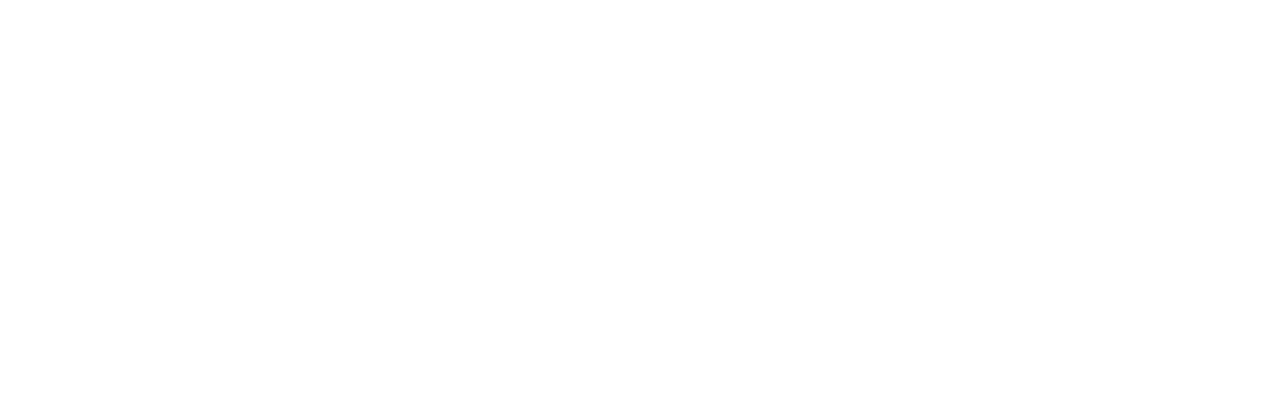
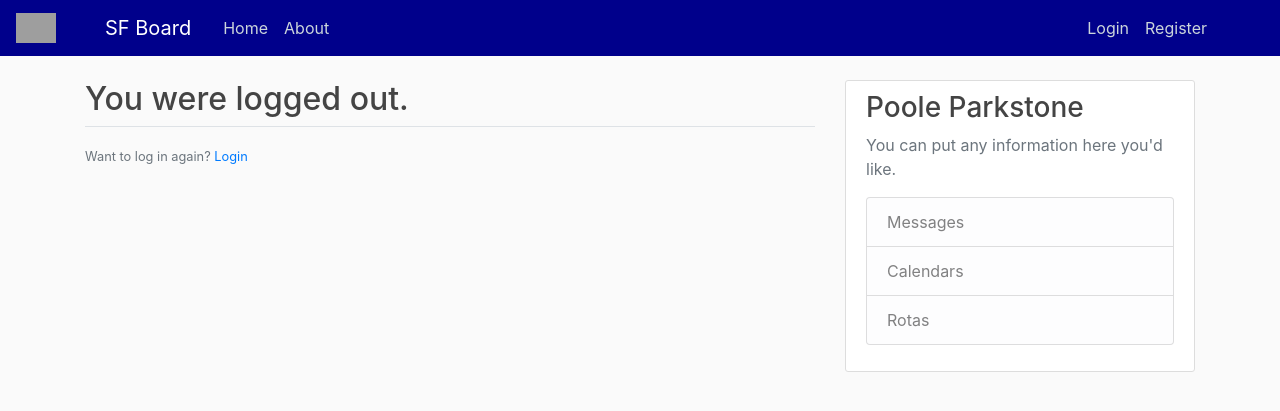
Before and after one commit to patrickd77-eng/DjangoBlogStarter, a Django app: page /logout/ in a window 1280 px wide. Before the commit the part shown is empty. Shown: the top 411 px of the page. Run offline with Django 3.2, Linux system fonts and the light colour scheme; some libraries are stand-ins or nearby versions; grey boxes are pictures that could not be loaded.

Commit message:
log in and log out works. nav bar conditional now

```diff
--- a/messageboard/blog/templates/blog/base.html
+++ b/messageboard/blog/templates/blog/base.html
@@ -27,11 +27,12 @@
                         <a class="nav-item nav-link" href="{% url 'board-home' %}">Home</a>
                         <a class="nav-item nav-link" href="{% url 'board-about' %}">About</a>
                     </div>
-                    <!-- Navbar Right Side -->
                     <div class="navbar-nav">
-                        <a class="nav-item nav-link" href="/admin">Login</a>
-                        <a class="nav-item nav-link" href="/register">Register</a>
-                        <a class="nav-item nav-link" href="/admin">Admin</a>
+                        {% if user.is_authenticated %}
+                        <a class="nav-item nav-link" href="{% url 'logout' %}">Logout</a> {% else %}
+                        <a class="nav-item nav-link" href="{% url 'login' %}">Login</a>
+                        <a class="nav-item nav-link" href="{% url 'register' %}">Register</a> {% endif %} {% if user.is_superuser %}
+                        <a class="nav-item nav-link" href="{% url 'board-admin' %}">Admin</a> {% endif %}
                     </div>
                 </div>
             </div>
@@ -50,7 +51,6 @@
                     <h3>Poole Parkstone</h3>
                     <p class='text-muted'>You can put any information here you'd like.
                         <ul class="list-group">
-                            <li class="list-group-item list-group-item-light">Latest Posts</li>
                             <li class="list-group-item list-group-item-light">Messages</li>
                             <li class="list-group-item list-group-item-light">Calendars</li>
                             <li class="list-group-item list-group-item-light">Rotas</li>
--- a/messageboard/blog/urls.py
+++ b/messageboard/blog/urls.py
@@ -5,4 +5,5 @@ from . import views
 urlpatterns = [
     path('', views.home, name='board-home'),
     path('about/', views.about, name='board-about'),
+    path('admin/', views.about, name='board-admin'),
 ]
--- a/messageboard/users/templates/users/logout.html
+++ b/messageboard/users/templates/users/logout.html
@@ -0,0 +1,8 @@
+{% extends "blog/base.html" %} {% load crispy_forms_tags %} {% block content %}
+<h2>You were logged out.</h2>
+<div class="border-top pt-3">
+    <small class="text-muted">
+          Want to log in again? <a  href="{% url 'login' %}">Login</a>
+        </small>
+</div>
+{% endblock content %}
--- a/messageboard/users/views.py
+++ b/messageboard/users/views.py
@@ -8,8 +8,8 @@ def register(request):
         if form.is_valid():
             form.save()
             username = form.cleaned_data.get('username')
-            messages.success(request, f'Account Created for {username}!')
-            return redirect('board-home')
+            messages.success(request, f'Your account was created - {username}. Please log in.')
+            return redirect('login')
     else:
         form = UserRegisterForm()
 
```
